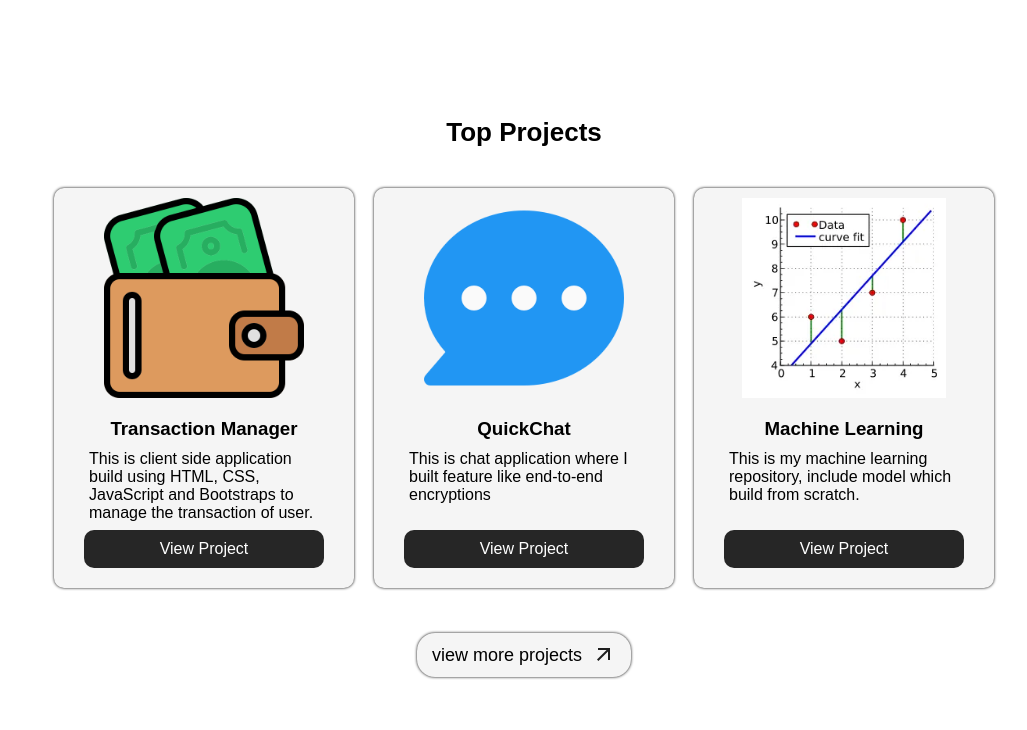
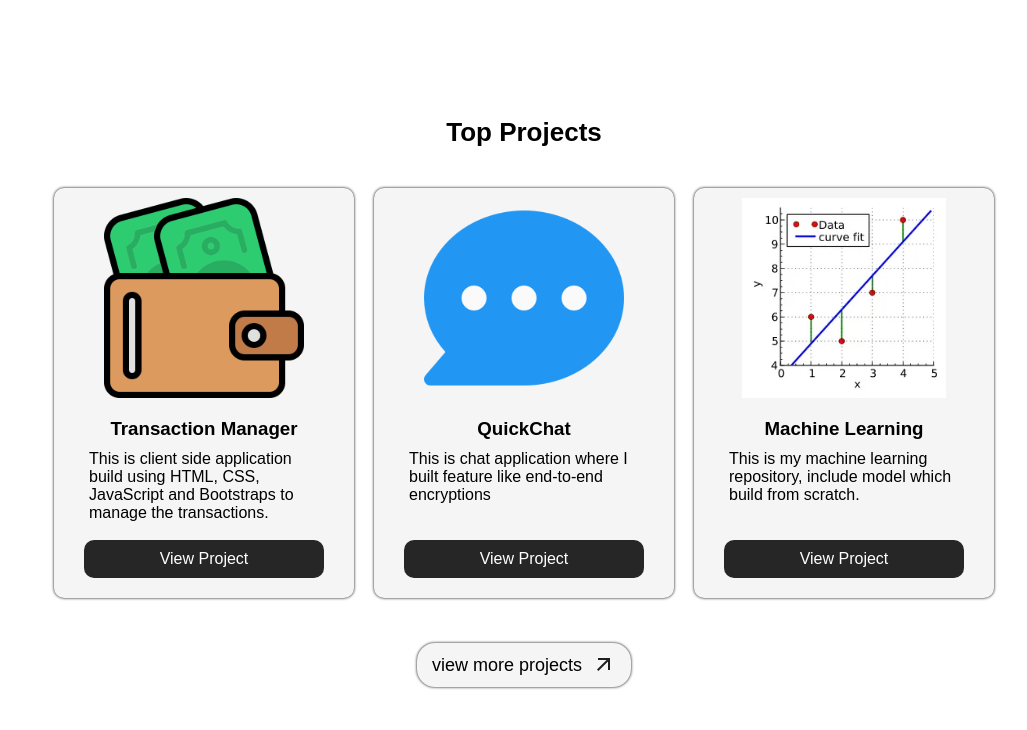
Before and after one commit to harminvp00/harminvp00, a plain HTML site: page index.html in a window 1280 px wide. Shown: the part 2677-3407 px from the top of the page, without its empty margins (116-1143 px from the left). Drawn offline with Linux system fonts and the light colour scheme; a web font is replaced by a local one.

Commit message:
fix: Corrections in spells and height of content in project sections

```diff
--- a/css/style.css
+++ b/css/style.css
@@ -404,7 +404,7 @@
   }
 
   .projects .content p {
-    height: 70px;
+    height: 80px;
     margin: 0 5px;
   }
 
--- a/index.html
+++ b/index.html
@@ -158,7 +158,7 @@
   </section>
 
 
-  <div class="title" id="Experience"> Achievements, Events & Pariticipations </div>
+  <div class="title" id="Experience"> Achievements, Events & Participations </div>
 
   <!-- acadmic details container  -->
   <section id="Experience-container">
@@ -230,8 +230,7 @@
       <img src="./images/projects/wallet.png" alt="transaction-manager" title="Transaction Manager">
       <div class="content">
         <h3> Transaction Manager </h3>
-        <p> This is client side application build using HTML, CSS, JavaScript and Bootstraps to manage the transaction
-          of user. </p>
+        <p> This is client side application build using HTML, CSS, JavaScript and Bootstraps to manage the transactions. </p>
         <a href="https://github.com/harminvp00/tra" target="_blank"> View Project </a>
       </div>
     </article>
```
